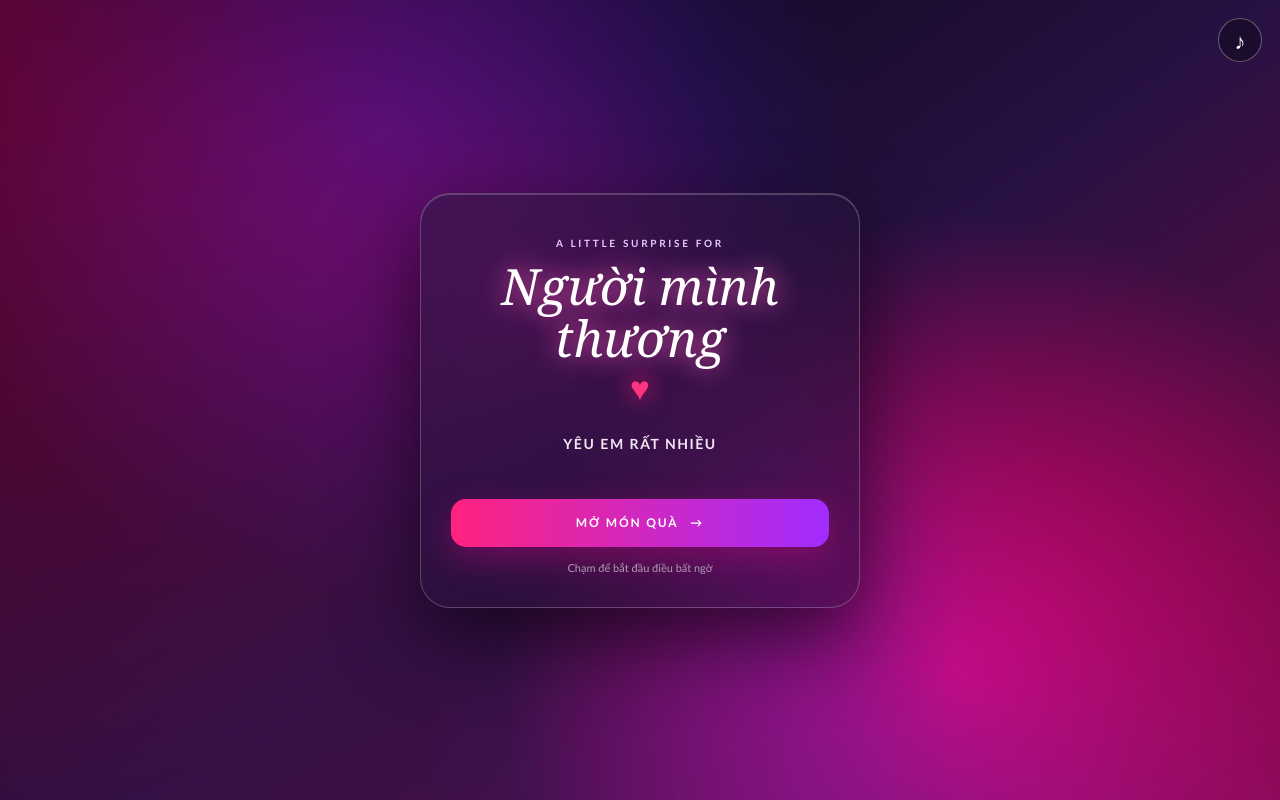
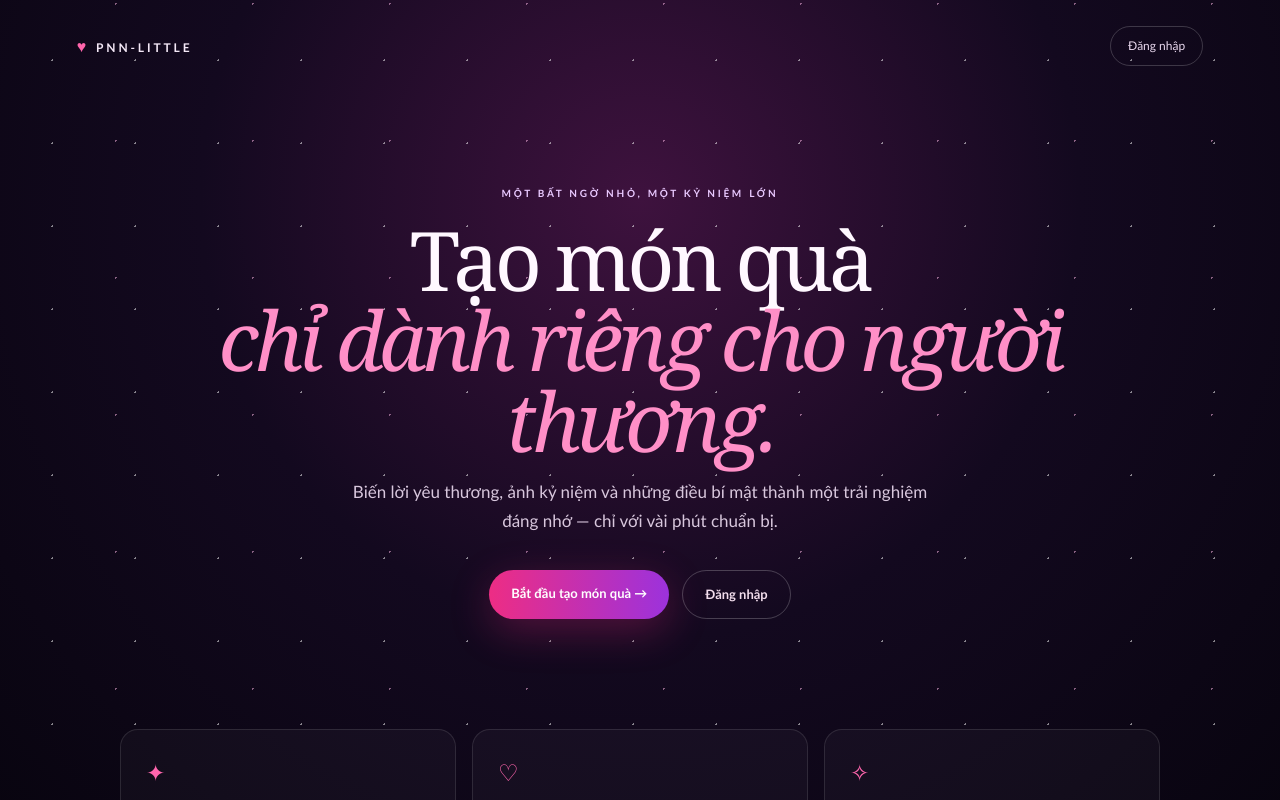
Before and after one commit to ngocnamh2007-star/PNN-LITTLE, a Next.js app: page / in a window 1280 px wide. Shown: the top 800 px of the page. Built offline with nearby package versions, Linux system fonts and the light colour scheme.

Commit message:
Add public landing page for gift service

```diff
--- a/app/admin/login/page.tsx
+++ b/app/admin/login/page.tsx
@@ -10,6 +10,7 @@ export default function AdminLoginPage() {
   const [error, setError] = useState("");
   const [loading, setLoading] = useState(false);
   const [info, setInfo] = useState<{ intro: string; contact: string; address: string; phone: string; facebook: string; twitter: string }>({ intro: "", contact: "", address: "", phone: "", facebook: "", twitter: "" });
+  useEffect(() => { if (new URLSearchParams(window.location.search).get("mode") === "signup") setMode("signup"); }, []);
   useEffect(() => { void fetch("/api/site-info").then((r) => r.json()).then((data) => setInfo(data.info)); }, []);
 
   async function submit(event: FormEvent) {
--- a/app/globals.css
+++ b/app/globals.css
@@ -289,3 +289,8 @@ button { color: inherit; }
 @media (prefers-reduced-motion: reduce) {
   *, *::before, *::after { animation-duration: .01ms !important; animation-iteration-count: 1 !important; }
 }
+.public-landing { position: relative; min-height: 100svh; overflow: hidden; padding: 26px clamp(20px, 6vw, 90px) 30px; background: radial-gradient(circle at 50% 20%, #3e123e, #13091f 43%, #05030b 100%); }
+.landing-stars { position: absolute; inset: 0; opacity: .5; pointer-events: none; background-image: radial-gradient(#fff 1px, transparent 1px), radial-gradient(#ffb9e7 1px, transparent 1px); background-size: 83px 83px, 137px 137px; background-position: 11px 19px, 47px 72px; }
+.landing-nav, .landing-hero, .landing-features, .landing-footer { position: relative; z-index: 1; }.landing-nav { display: flex; justify-content: space-between; align-items: center; max-width: 1180px; margin: 0 auto; }.landing-brand { color: #ff65ac; text-decoration: none; font-size: 16px; font-weight: 900; letter-spacing: .18em; }.landing-brand span { color: #f4e8f7; font-size: 12px; }.landing-login { color: #ead9ef; text-decoration: none; border: 1px solid #ffffff30; border-radius: 999px; padding: 10px 17px; font-size: 12px; }
+.landing-hero { max-width: 860px; margin: clamp(90px, 15vh, 160px) auto 110px; text-align: center; }.landing-hero h1 { margin: 18px 0; color: #fff8ff; font-family: Georgia, serif; font-size: clamp(42px, 7vw, 82px); line-height: .98; letter-spacing: -.055em; }.landing-hero h1 em { color: #ff8fc7; font-weight: 400; }.landing-lead { max-width: 610px; margin: 0 auto; color: #d8c7dd; font-size: clamp(14px, 2vw, 17px); line-height: 1.7; }.landing-actions { display: flex; flex-wrap: wrap; justify-content: center; gap: 13px; margin-top: 34px; }.landing-primary, .landing-secondary { text-decoration: none; border-radius: 999px; padding: 14px 22px; font-size: 13px; font-weight: 800; }.landing-primary { color: white; background: linear-gradient(90deg, #ed2d84, #9c32dc); box-shadow: 0 12px 40px #cf237455; }.landing-secondary { color: #f2ddec; border: 1px solid #ffffff38; }.landing-features { display: grid; grid-template-columns: repeat(3, 1fr); gap: 16px; max-width: 1040px; margin: 0 auto; }.landing-features article { padding: 25px; border: 1px solid #ffffff1c; border-radius: 18px; background: #ffffff08; }.landing-features article > span { color: #ff66ae; font-size: 23px; }.landing-features h2 { margin: 13px 0 7px; color: #fff; font-size: 16px; }.landing-features p { margin: 0; color: #beaabe; font-size: 12px; line-height: 1.6; }.landing-footer { margin-top: 50px; color: #8f7c95; text-align: center; font-size: 11px; }
+@media (max-width: 700px) { .landing-hero { margin-top: 90px; margin-bottom: 75px; }.landing-features { grid-template-columns: 1fr; }.landing-features article { padding: 19px; } }
--- a/app/page.tsx
+++ b/app/page.tsx
@@ -39,6 +39,7 @@ declare global {
 }
 
 export default function Home() {
+  const [showLanding, setShowLanding] = useState(false);
   const [config, setConfig] = useState<LoveConfig>(defaultConfig);
   const [phase, setPhase] = useState<"intro" | "loading" | "show" | "finished" | "gift">("intro");
   const [selection, setSelection] = useState<GiftSelection | null>(null);
@@ -50,6 +51,10 @@ export default function Home() {
   const timer = useRef<ReturnType<typeof setTimeout> | null>(null);
   const endingTimer = useRef<ReturnType<typeof setTimeout> | null>(null);
   const dragPoint = useRef({ x: 0, y: 0 });
+
+  useEffect(() => {
+    setShowLanding(!new URLSearchParams(window.location.search).get("account"));
+  }, []);
 
   useEffect(() => {
     const update = () => void loadRemoteConfig().then(setConfig);
@@ -213,6 +218,8 @@ export default function Home() {
     await saveRemoteSelection(nextSelection);
   }
 
+  if (showLanding) return <PublicLanding />;
+
   return (
     <main className={`experience phase-${phase}`}>
       {config.music?.url && (
@@ -375,3 +382,23 @@ export default function Home() {
     </main>
   );
 }
+
+function PublicLanding() {
+  return (
+    <main className="public-landing">
+      <div className="landing-stars" />
+      <nav className="landing-nav">
+        <a className="landing-brand" href="/">♥ <span>PNN-LITTLE</span></a>
+        <a className="landing-login" href="/admin/login">Đăng nhập</a>
+      </nav>
+      <section className="landing-hero">
+        <p className="eyebrow">MỘT BẤT NGỜ NHỎ, MỘT KỶ NIỆM LỚN</p>
+        <h1>Tạo món quà<br /><em>chỉ dành riêng cho người thương.</em></h1>
+        <p className="landing-lead">Biến lời yêu thương, ảnh kỷ niệm và những điều bí mật thành một trải nghiệm đáng nhớ — chỉ với vài phút chuẩn bị.</p>
+        <div className="landing-actions"><a className="landing-primary" href="/admin/login?mode=signup">Bắt đầu tạo món quà <span>→</span></a><a className="landing-secondary" href="/admin/login">Đăng nhập</a></div>
+      </section>
+      <section className="landing-features"><article><span>✦</span><h2>Cá nhân hóa</h2><p>Thêm lời nhắn, ảnh, nhạc và kiểu chữ theo câu chuyện của riêng bạn.</p></article><article><span>♡</span><h2>Gửi riêng tư</h2><p>Mỗi tài khoản có một đường link quà tặng riêng để gửi cho người thương.</p></article><article><span>✧</span><h2>Khoảnh khắc bất ngờ</h2><p>Không gian chữ 3D, hiệu ứng sao và món quà bí mật chờ được khám phá.</p></article></section>
+      <footer className="landing-footer">© {new Date().getFullYear()} PNN-LITTLE · Tạo điều dễ thương cho người bạn yêu.</footer>
+    </main>
+  );
+}
```
